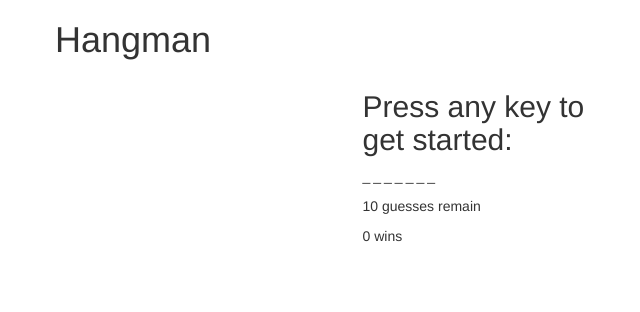
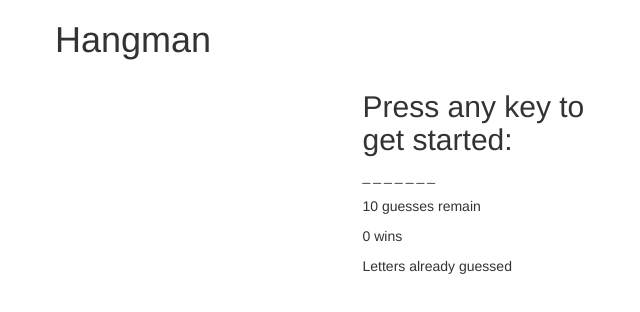
Before and after one commit to slunchice/Hangman-Game, a plain HTML site: page index.html in a window 1280 px wide. Shown: the whole page, without its empty margins (0-640 px from the left). Drawn offline with nearby package versions, Linux system fonts and the light colour scheme.

```diff
--- a/index.html
+++ b/index.html
@@ -25,6 +25,9 @@
         <p>
             <span id="wins">0</span> wins
           </p>
+          <p>
+          Letters already guessed
+            </p>
         <p id="wrong"></p>
       </div>
       <div class="col-md-3"></div>
```
